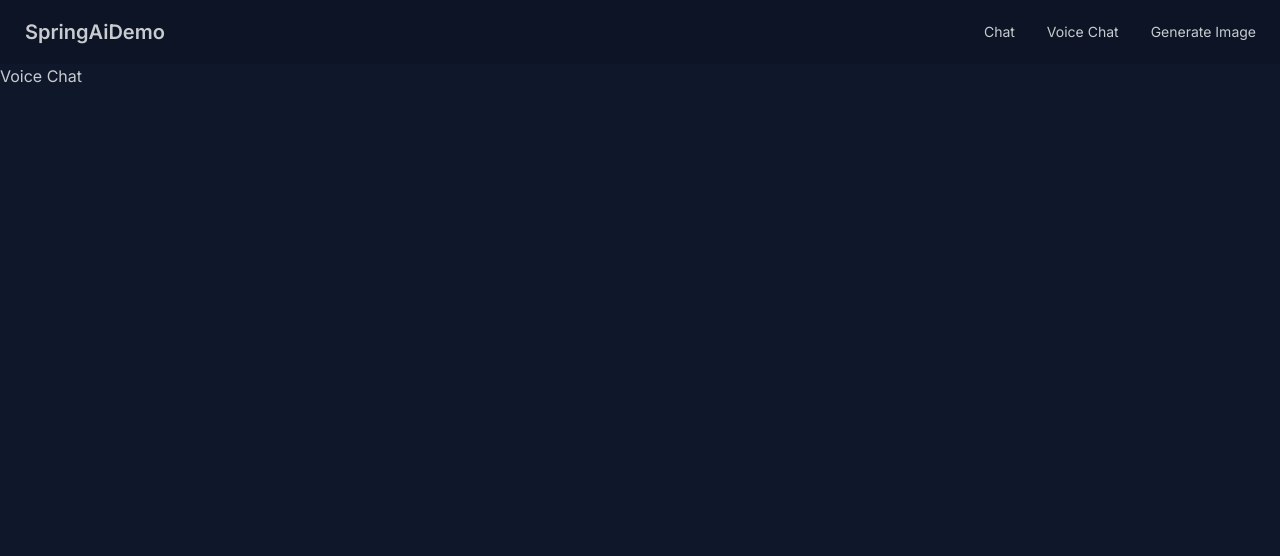
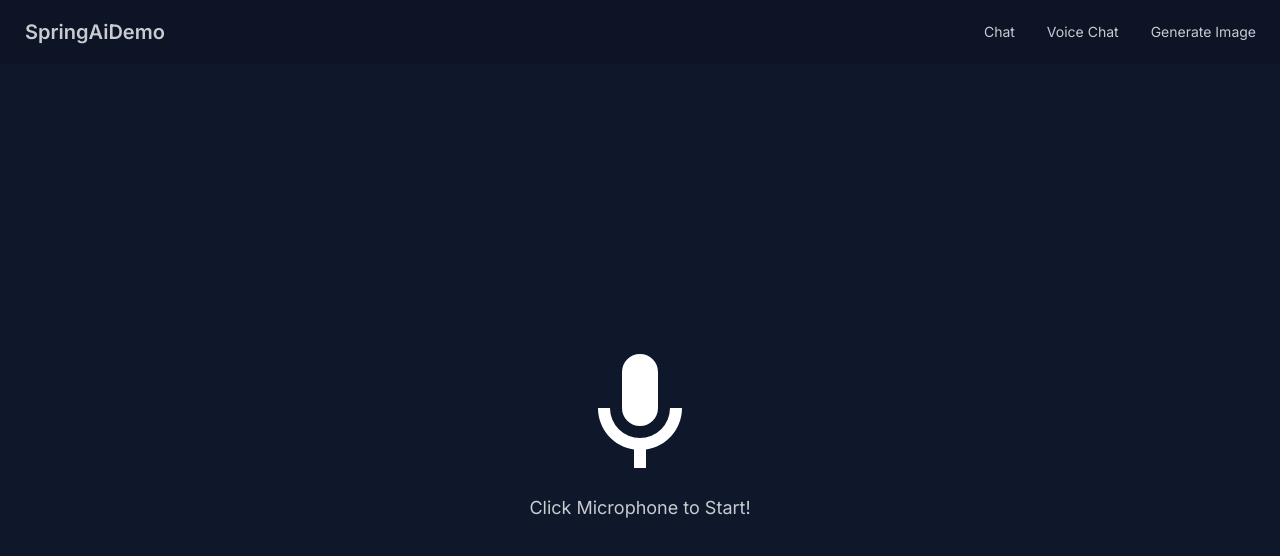
Before and after one commit to BurakAndarman/SpringAiDemo, a Next.js app in the folder frontend/: page /voice-chat in a window 1280 px wide. Shown: the top 556 px of the page. Built offline with nearby package versions, Linux system fonts and the light colour scheme.

Commit message:
- Mdi package added. - An error modal created for Chat page. - VoiceChat page started.

```diff
--- a/frontend/app/layout.js
+++ b/frontend/app/layout.js
@@ -12,7 +12,9 @@ export const metadata = {
 const RootLayout = ({ children }) => {
   return (
     <html lang="en">
-      <body className={`${inter.className} h-screen flex flex-col`}>
+      <body className={`${inter.className} h-screen flex flex-col`}
+            data-theme="night"
+      >
         <Navbar/>
         <main className="grow">
           {children}
--- a/frontend/app/page.js
+++ b/frontend/app/page.js
@@ -1,20 +1,27 @@
 'use client'
 import { useState, useEffect, useRef } from 'react'
 import ReactMarkdown from "react-markdown"
+import Icon from '@mdi/react';
+import { mdiAlertCircleOutline } from '@mdi/js'
 
 const Chat = () => {
   const [currentText, setCurrentText] = useState('')
   const [error, setError] = useState('')
+  const errorModalRef = useRef(null)
   const [messages, setMessages] = useState([])
   const messagesRef = useRef(null)
 
   useEffect(() => {
-    messagesRef.current?.lastElementChild?.scrollIntoView()
+    messagesRef.current?.lastElementChild?.scrollIntoView({behavior: 'smooth'})
   }, [messages])
 
-  const handleCurrentTextChange = (event) => {
-    setCurrentText(event.target.value)
-  }
+  useEffect(() => {
+    if(error) {
+      errorModalRef.current?.showModal()
+    } else {
+      errorModalRef.current?.close()
+    }
+  }, [error])
 
   const sendCurrentText = async (event) => {
       try{
@@ -54,7 +61,7 @@ const Chat = () => {
           }])
 
       } catch(e) {
-
+          setError(e.message)
       }
   }
 
@@ -85,7 +92,7 @@ const Chat = () => {
         >
             <input type="text"
                    value={currentText}
-                   onChange={handleCurrentTextChange}
+                   onChange={(event) => setCurrentText(event.target.value)}
                    className="grow"
                    placeholder="Send a message"
             />
@@ -94,14 +101,22 @@ const Chat = () => {
                    className='btn rounded-full min-h-10 h-10'
             />
         </form>
-        <dialog id="error-modal" className="modal">
+        <dialog ref={errorModalRef} className="modal">
           <div className="modal-box">
-            <h3 className="font-bold text-lg">Error</h3>
-            <p className="py-4">Press ESC key or click the button below to close</p>
+            <div className="flex items-center gap-2">
+              <Icon path={mdiAlertCircleOutline}
+                    color="red"
+                    size={1.2}
+              />
+              <h3 className="font-bold text-lg">Error</h3>
+            </div>
+            <p className="py-4">{ error }</p>
             <div className="modal-action">
-              <form method="dialog">
-                <button className="btn">Close</button>
-              </form>
+                <button className="btn"
+                        onClick={() => setError('')}
+                >
+                  Close
+                </button>
             </div>
           </div>
         </dialog>
--- a/frontend/app/voice-chat/page.js
+++ b/frontend/app/voice-chat/page.js
@@ -1,7 +1,58 @@
+'use client'
+import { useState } from 'react'
+import Icon from '@mdi/react';
+import { mdiMicrophone } from '@mdi/js'
+
 const VoiceChat = () => {
+  let audioChunks = []
+  let audioRecorder = null
+
+  const onMicrophoneClicked = async () => {
+    try {
+      audioRecorder?.stop()
+
+      console.log(audioChunks)
+
+      if(audioChunks[0]) {
+        console.log(audioChunks)
+
+        const blobObj = new Blob(audioChunks, { type: 'audio/webm' })
+        const audioUrl = URL.createObjectURL(blobObj)
+        const audio = new Audio(audioUrl)
+        audio.play()
+
+        audioRecorder = null
+        audioChunks = []
+
+        return
+      }
+
+      const stream = await navigator.mediaDevices.getUserMedia({ audio : true })
+
+      audioRecorder = new MediaRecorder(stream)
+      audioRecorder.addEventListener('dataavailable', e => {
+        audioChunks.push(e.data)
+      })
+      audioRecorder.start()
+
+    } catch(e) {
+      alert(e)
+    }
+  }
+
   return (
-    <div>
-      Voice Chat
+    <div className="flex items-center justify-center h-full">
+      <div className="flex flex-col items-center justify-between gap-2">
+          <div onClick={onMicrophoneClicked}
+               className="cursor-pointer"
+          >
+            <Icon path={mdiMicrophone}
+                  size={6}
+                  color="white"
+            />
+          </div>
+          <div className="text-lg">Click Microphone to Start!</div>
+      </div>
     </div>
   )
 }
--- a/frontend/package.json
+++ b/frontend/package.json
@@ -9,6 +9,8 @@
     "lint": "next lint"
   },
   "dependencies": {
+    "@mdi/js": "^7.4.47",
+    "@mdi/react": "^1.6.1",
     "next": "14.2.5",
     "react": "^18",
     "react-dom": "^18",
```
Also changed, not shown: 1 other file (tests, documents, lock files or other folders).
